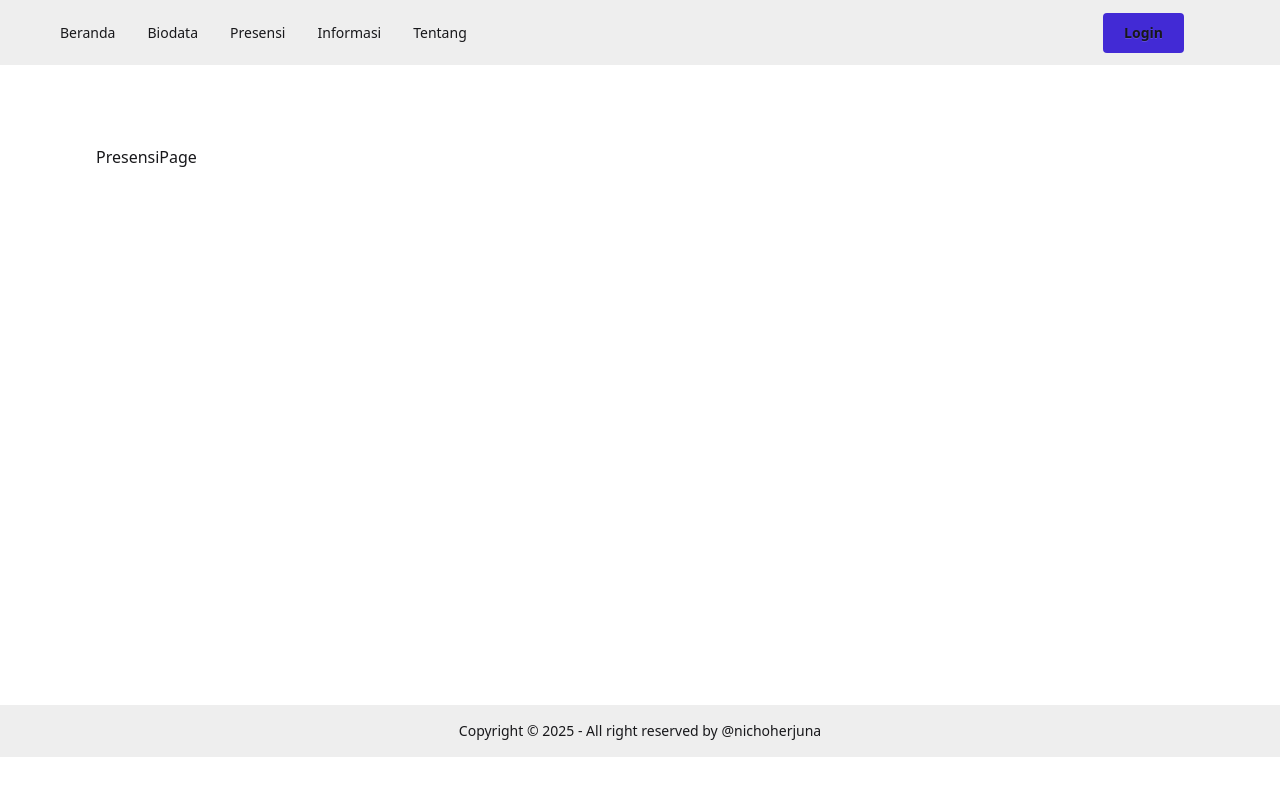
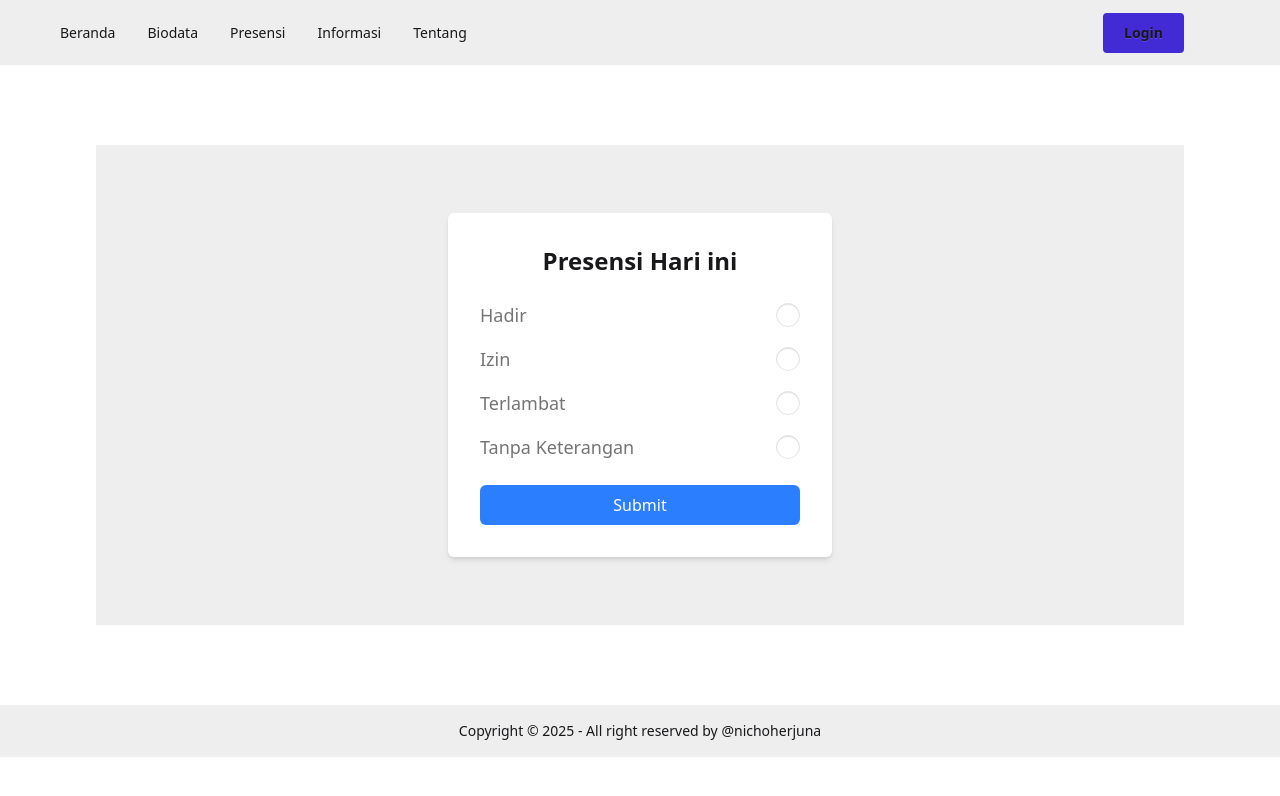
Before and after one commit to nichoherjunaaa/emp_system, a React (Vite) app in the folder client/: page /system/presensi in a window 1280 px wide. Shown: the top 796 px of the page. Built offline with nearby package versions, Linux system fonts and the light colour scheme.

Commit message:
update presensi page

```diff
--- a/client/src/pages/PresensiPage.jsx
+++ b/client/src/pages/PresensiPage.jsx
@@ -1,8 +1,69 @@
 import React from 'react'
 
 const PresensiPage = () => {
+    const handleSubmit = (e) => {
+        e.preventDefault();
+        console.log('ok');
+
+    }
     return (
-        <div>PresensiPage</div>
+        <div className="flex justify-center items-center bg-base-300 w-full">
+            <form className="bg-white p-8 rounded-md shadow-md w-full max-w-sm" onSubmit={handleSubmit}>
+                <h2 className="text-2xl font-bold text-center mb-6">Presensi Hari ini</h2>
+                <div className="flex gap-4 flex-col justify-center mt-4">
+                    {/* Hadir */}
+                    <div className="form-control">
+                        <label className="label cursor-pointer flex justify-between items-center">
+                            <span className="label-text text-lg font-medium">Hadir</span>
+                            <input
+                                type="radio"
+                                name="presensi"
+                                className="radio checked:bg-blue-500"
+                            />
+                        </label>
+                    </div>
+                    {/* Izin */}
+                    <div className="form-control">
+                        <label className="label cursor-pointer flex justify-between items-center">
+                            <span className="label-text text-lg font-medium">Izin</span>
+                            <input
+                                type="radio"
+                                name="presensi"
+                                className="radio checked:bg-green-500"
+                            />
+                        </label>
+                    </div>
+                    {/* Terlambat */}
+                    <div className="form-control">
+                        <label className="label cursor-pointer flex justify-between items-center">
+                            <span className="label-text text-lg font-medium">Terlambat</span>
+                            <input
+                                type="radio"
+                                name="presensi"
+                                className="radio checked:bg-yellow-500"
+                            />
+                        </label>
+                    </div>
+                    {/* Tanpa Keterangan */}
+                    <div className="form-control">
+                        <label className="label cursor-pointer flex justify-between items-center">
+                            <span className="label-text text-lg font-medium">Tanpa Keterangan</span>
+                            <input
+                                type="radio"
+                                name="presensi"
+                                className="radio checked:bg-red-500"
+                            />
+                        </label>
+                    </div>
+                </div>
+                <button
+                    type="submit"
+                    className="mt-6 w-full bg-blue-500 text-white py-2 px-4 rounded-md hover:bg-blue-600 transition-all"
+                >
+                    Submit
+                </button>
+            </form>
+        </div>
     )
 }
 
```
